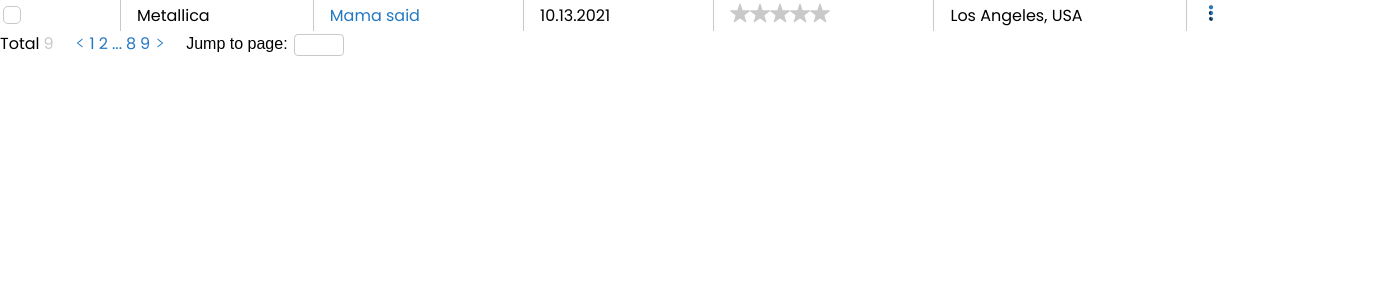
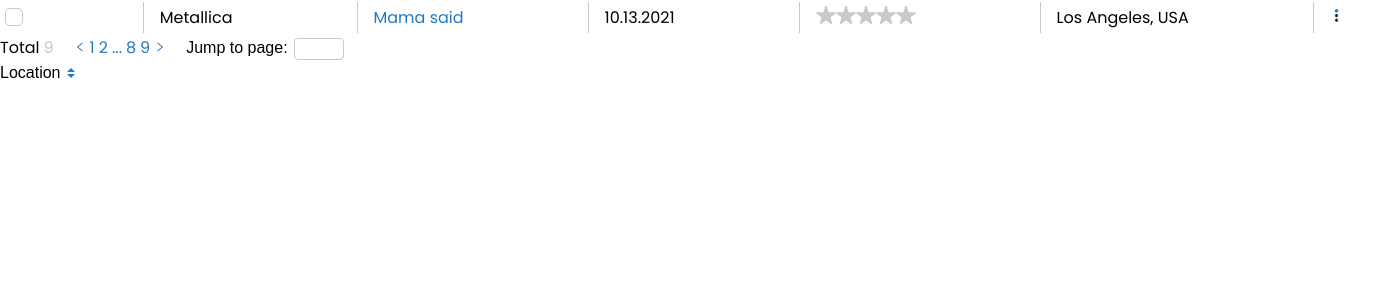
Before and after one commit to YauheniMel/Table, a React (Create React App) app in the folder table/: page / in a window 1280 px wide. Shown: the top 300 px of the page, 1400 px wide, since content can reach past the window. Built offline with nearby package versions, Linux system fonts and the light colour scheme.

Commit message:
feat: create regulator

```diff
--- a/table/src/App.css
+++ b/table/src/App.css
@@ -0,0 +1,3 @@
+table {
+  width: 1400px;
+}
--- a/table/src/App.js
+++ b/table/src/App.js
@@ -1,12 +1,18 @@
 import './App.css';
+import TemplateRegulator from './components/atoms/TemplateRegulator/TemplateRegulator';
 import Pagination from './components/molecules/Pagination/Pagination';
 import TemplateLineTable from './components/molecules/TemplateLineTable/TemplateLineTable';
 
 function App() {
   return (
     <div className="App">
-      <TemplateLineTable />
+      <table>
+        <tbody>
+          <TemplateLineTable />
+        </tbody>
+      </table>
       <Pagination />
+      <TemplateRegulator title="Location" />
     </div>
   );
 }
--- a/table/src/components/atoms/Checkbox/Checkbox.module.scss
+++ b/table/src/components/atoms/Checkbox/Checkbox.module.scss
@@ -1,4 +1,4 @@
-@import '../../../style/variables';
+@import '../../../style/colors';
 
 .wrapper {
 
--- a/table/src/components/atoms/EvaluationCounter/EvaluationCounter.module.scss
+++ b/table/src/components/atoms/EvaluationCounter/EvaluationCounter.module.scss
@@ -1,4 +1,5 @@
-@import '../../../style/variables';
+@import '../../../style/colors';
+@import '../../../style/typography';
 
 .wrapper {
   position: relative;
--- a/table/src/components/atoms/SelectAction/SelectAction.module.scss
+++ b/table/src/components/atoms/SelectAction/SelectAction.module.scss
@@ -1,8 +1,7 @@
-@import '../../../style/variables';
+@import '../../../style/colors';
 
 // there is no customisation
 select {
-  font-size: inherit;
   mask-image: url(../../../assets/icons/btn_action.svg);
   mask-repeat: no-repeat;
   mask-size: 1em;
--- /dev/null
+++ b/table/src/components/atoms/TemplateRegulator/TemplateRegulator.jsx
@@ -0,0 +1,8 @@
+import styles from './TemplateRegulator.module.scss';
+
+export default function TemplateRegulator({title}) {
+
+  return (
+    <button className={styles.button}>{title}</button>
+  );
+}
--- /dev/null
+++ b/table/src/components/atoms/TemplateRegulator/TemplateRegulator.module.scss
@@ -0,0 +1,35 @@
+@import '../../../style/colors';
+@import '../../../style/typography';
+
+.button {
+  display: inline-block;
+  position: relative;
+  cursor: pointer;
+
+  background-color: transparent;
+  font-size: $font-size-desktop;
+  border: none;
+
+  &::before,
+  &::after {
+    content: '';
+    position: absolute;
+    right: -14px;
+    height: 8px;
+    width: 8px;
+    mask-size: 8px;
+    background-color: $primary;
+  }
+
+  &::before {
+    top: 2px;
+    mask-image: url(../../../assets/icons/down-triangle.svg);
+    transform: rotate(180deg);
+  }
+
+  &::after {
+    bottom: 2px;
+
+    mask-image: url(../../../assets/icons/down-triangle.svg);
+  }
+}
--- a/table/src/components/molecules/Pagination/Pagination.module.scss
+++ b/table/src/components/molecules/Pagination/Pagination.module.scss
@@ -1,4 +1,5 @@
-@import '../../../style/variables';
+@import '../../../style/colors';
+@import '../../../style/typography';
 
 .wrapper {
   display: flex;
@@ -40,7 +41,7 @@
 
 form {
   button {
-    font-size: 16px;
+    font-size: $font-size-desktop;
 
     background-color: transparent;
     border: none;
--- a/table/src/components/molecules/TemplateLineTable/TemplateLineTable.module.scss
+++ b/table/src/components/molecules/TemplateLineTable/TemplateLineTable.module.scss
@@ -1,4 +1,4 @@
-@import '../../../style/variables';
+@import '../../../style/colors';
 
 .wrapper {
   display: flex;
--- a/table/src/index.scss
+++ b/table/src/index.scss
@@ -1,5 +1,5 @@
 @import './style/font.css';
-@import './style/variables';
+@import './style/colors';
 
 html,
 body {
--- /dev/null
+++ b/table/src/style/_typography.scss
@@ -0,0 +1,3 @@
+$font-size-desktop: 16px;
+
+$font-size-mobile: 16px;
```
Also changed, not shown: table/src/style/_colors.scss (renamed from table/src/style/_variables.scss).
